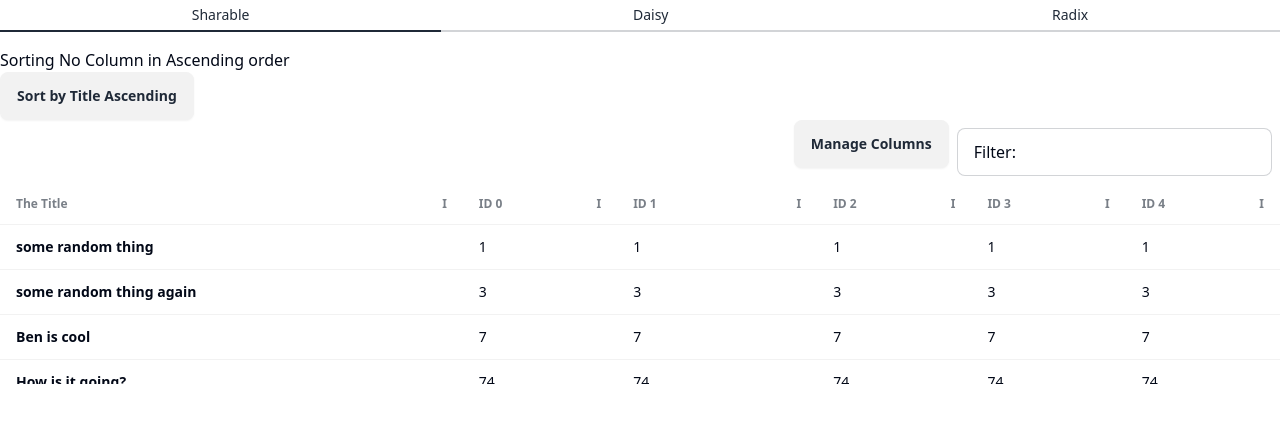
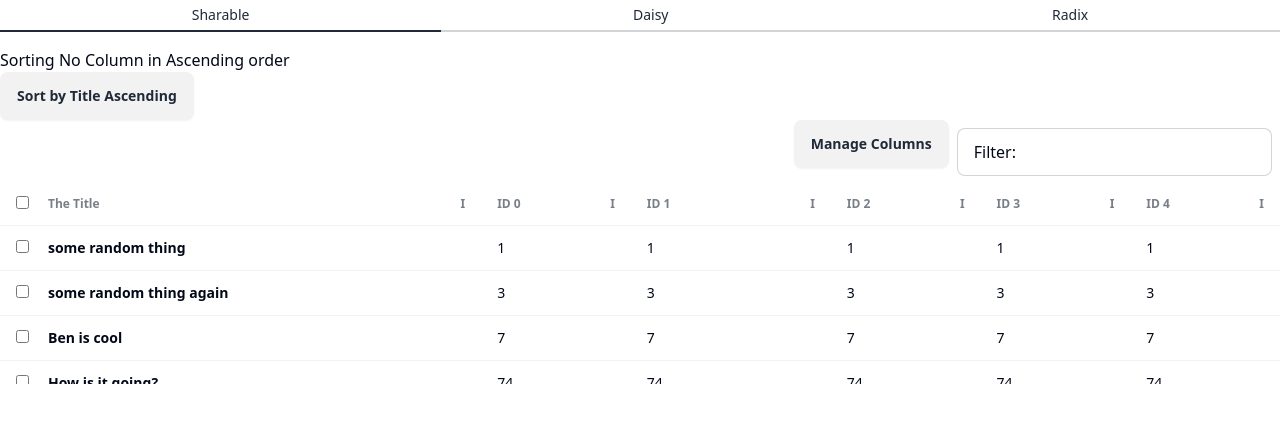
Before and after one commit to literalpie/my-vue-app, a React (Vite) app: page / in a window 1280 px wide. Shown: the top 422 px of the page. Built offline with nearby package versions, Linux system fonts and the light colour scheme.

Commit message:
Add selection column and SelectionActions component

```diff
--- a/src/AppTable.tsx
+++ b/src/AppTable.tsx
@@ -4,6 +4,7 @@ import { SortingState, createColumnHelper } from "@tanstack/react-table";
 import { useInfiniteQuery } from "@tanstack/react-query";
 import { Octokit } from "@octokit/rest";
 import { data as fakeData } from "./shared/data";
+import { selectionColumn } from "./Table/selectionColumn";
 
 const useReal = false;
 const octokit = new Octokit();
@@ -57,7 +58,7 @@ export const AppTable = () => {
     id: number;
     title: string;
   }>();
-  const { data } = useTableData(useReal);
+  const { data, fetchNextPage } = useTableData(useReal);
 
   return (
     <>
@@ -72,12 +73,16 @@ export const AppTable = () => {
         Sort by Title Ascending
       </button>
       <ReusableTable
-        fetchMore={() => {}}
+        selectionActionsRenderer={(rows) => (
+          <button className="btn">Delete {rows.join(", ")}</button>
+        )}
+        fetchMore={fetchNextPage}
         totalCount={useReal ? 400 : data.length}
         sorting={sorting}
         onSortingChange={setSorting}
         data={data}
         columns={[
+          selectionColumn,
           columnHelper.accessor("title", {
             id: "title",
             cell: (cell) => <b>{cell.getValue()}</b>,
--- a/src/Table/ReusableTable.tsx
+++ b/src/Table/ReusableTable.tsx
@@ -9,13 +9,14 @@ import {
   Table,
   getFilteredRowModel,
 } from "@tanstack/react-table";
-import { createContext } from "react";
+import { ReactNode, createContext } from "react";
 
 import { useState } from "react";
 import { FlexSizingFeature } from "../flexSizingFeature";
 import { TableFilterInput } from "./TableFilterInput";
 import { ColumnConfiguration } from "./ColumnConfiguration";
 import { TableDisplay } from "./TableDisplay";
+import { SelectionActions } from "./SelectionActions";
 
 // eslint-disable-next-line @typescript-eslint/no-explicit-any
 export const TableContext = createContext<Table<unknown>>(undefined as any);
@@ -27,6 +28,7 @@ export const ReusableTable = <T,>({
   onSortingChange,
   totalCount,
   fetchMore,
+  selectionActionsRenderer,
 }: {
   data: T[];
   sorting?: SortingState;
@@ -40,6 +42,7 @@ export const ReusableTable = <T,>({
     tableState: TableState;
   }) => void;
   // defaultColumn would be good.
+  selectionActionsRenderer?: (selectedRowIds: string[]) => ReactNode;
 }) => {
   const table = useReactTable({
     _features: [FlexSizingFeature],
@@ -82,6 +85,7 @@ export const ReusableTable = <T,>({
     <TableContext.Provider value={table as Table<unknown>}>
       <div>
         <div className="flex justify-end">
+          <SelectionActions actionsRenderer={selectionActionsRenderer} />
           <ColumnConfiguration />
           <TableFilterInput />
         </div>
--- /dev/null
+++ b/src/Table/SelectionActions.tsx
@@ -0,0 +1,25 @@
+import { ReactNode, useContext } from "react";
+import { TableContext } from "./ReusableTable";
+
+export const SelectionActions = ({
+  actionsRenderer,
+}: {
+  actionsRenderer?: (selectedRows: string[]) => ReactNode;
+}) => {
+  const table = useContext(TableContext);
+  const selectedRowIds = Object.entries(table.getState().rowSelection).filter(
+    (e) => e[1]
+  );
+
+  if (selectedRowIds.length === 0) {
+    return undefined;
+  }
+  return (
+    <div className="bg-blue-50 rounded-sm p-2 flex gap-2">
+      <div className="content-center">
+        {selectedRowIds.length} rows selected
+      </div>
+      <div>{actionsRenderer?.(selectedRowIds.map((row) => row[0]))}</div>
+    </div>
+  );
+};
--- a/src/Table/TableDisplay.tsx
+++ b/src/Table/TableDisplay.tsx
@@ -75,12 +75,14 @@ export const TableDisplay = <T,>({
                             header.getContext()
                           )}
                     </div>
+                    {header.column.getCanResize() && (
                       <div
                         style={{ cursor: "col-resize" }}
                         onMouseDown={header.getResizeHandler()}
                       >
                         I
                       </div>
+                    )}
                   </th>
                 ))}
               </tr>
--- /dev/null
+++ b/src/Table/selectionColumn.tsx
@@ -0,0 +1,28 @@
+import { ColumnDef } from "@tanstack/react-table";
+
+// eslint-disable-next-line @typescript-eslint/no-explicit-any
+export const selectionColumn: ColumnDef<any> = {
+  id: "selection",
+  header: (props) => (
+    <input
+      type="checkbox"
+      checked={props.table.getIsAllRowsSelected()}
+      onChange={props.table.getToggleAllRowsSelectedHandler()}
+    />
+  ),
+  cell: (props) => (
+    <input
+      type="checkbox"
+      checked={props.row.getIsSelected()}
+      onChange={props.row.getToggleSelectedHandler()}
+    />
+  ),
+  enableResizing: false,
+  size: 30,
+  meta: {
+    flexSizing: {
+      grow: 0,
+      minSize: 0,
+    },
+  },
+};
```
Lines whose indentation alone changed are shown as unchanged.
